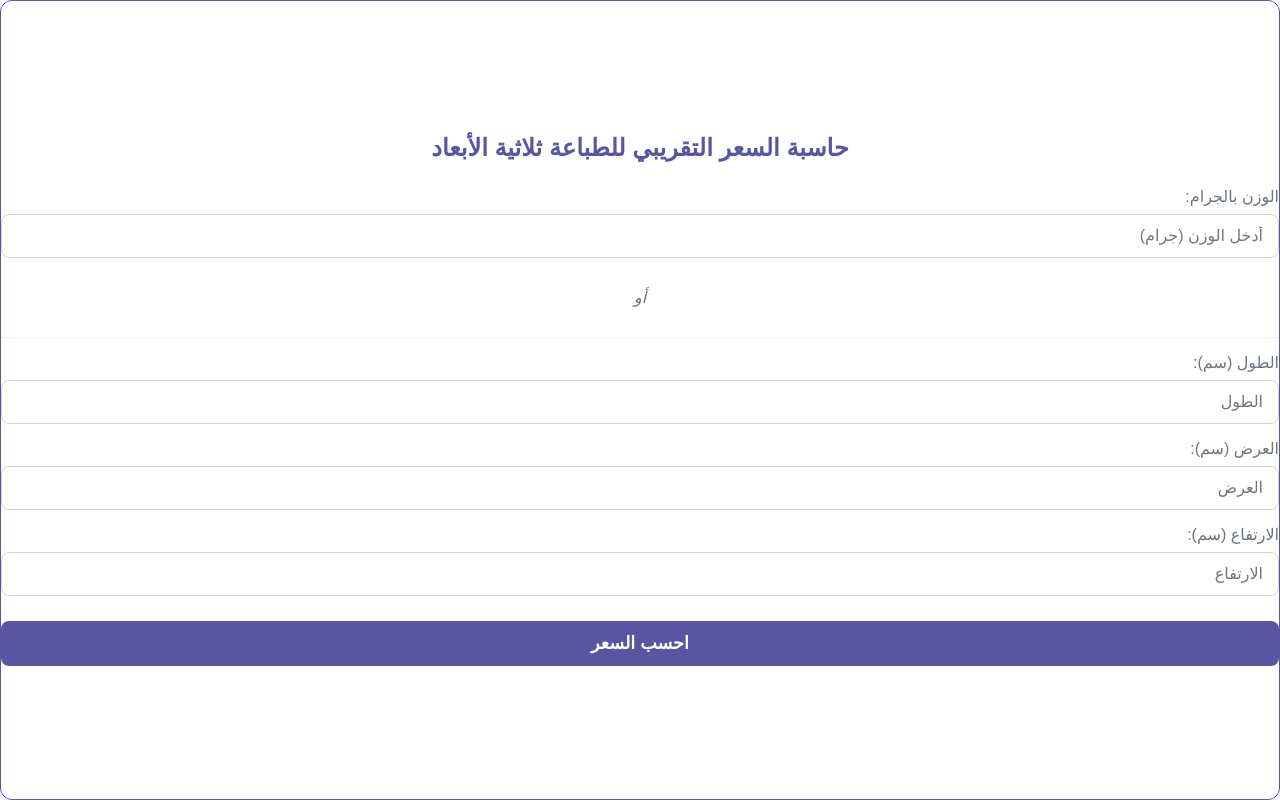
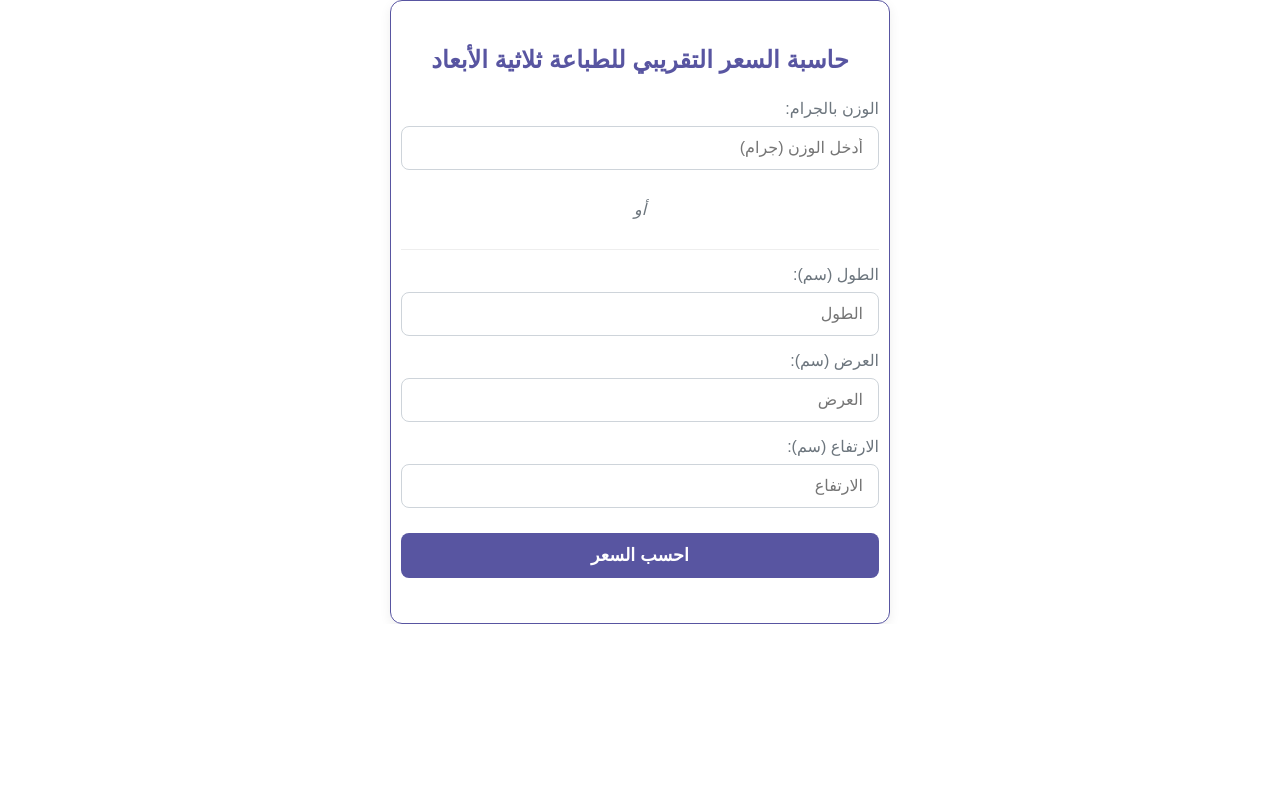
Before and after one commit to xDPixel/js-printing-calculator, a plain HTML site: page index.html in a window 1280 px wide. Drawn offline with Linux system fonts and the light colour scheme.

Commit message:
updating styles

```diff
--- a/index.html
+++ b/index.html
@@ -26,12 +26,14 @@
     }
 
     .calculator-container {
+        width: 100%;
+        max-width: 500px;
         margin: 0 auto;
         border-radius: 12px;
         box-shadow: 0 4px 12px rgba(0, 0, 0, 0.07);
         border: 1px solid var(--primary-color);
         box-sizing: border-box;
-        min-height: 100vh;
+        padding: 25px 10px;
         display: flex;
         flex-direction: column;
         justify-content: center;
```
